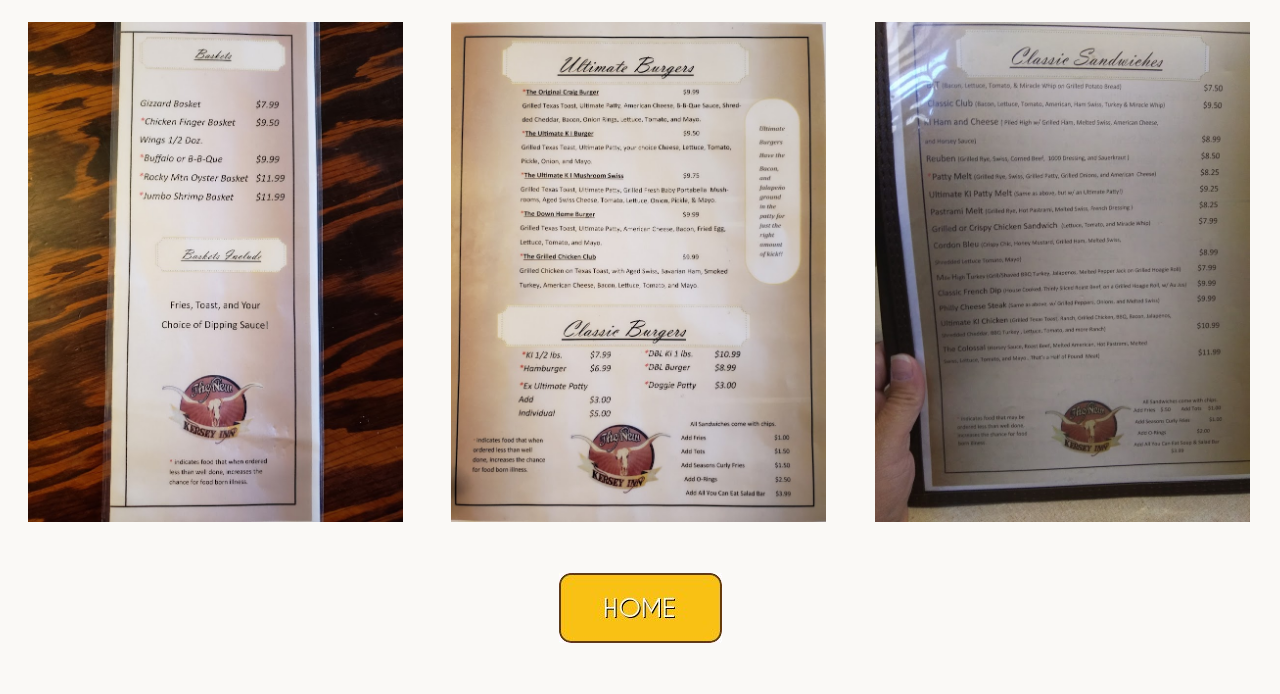
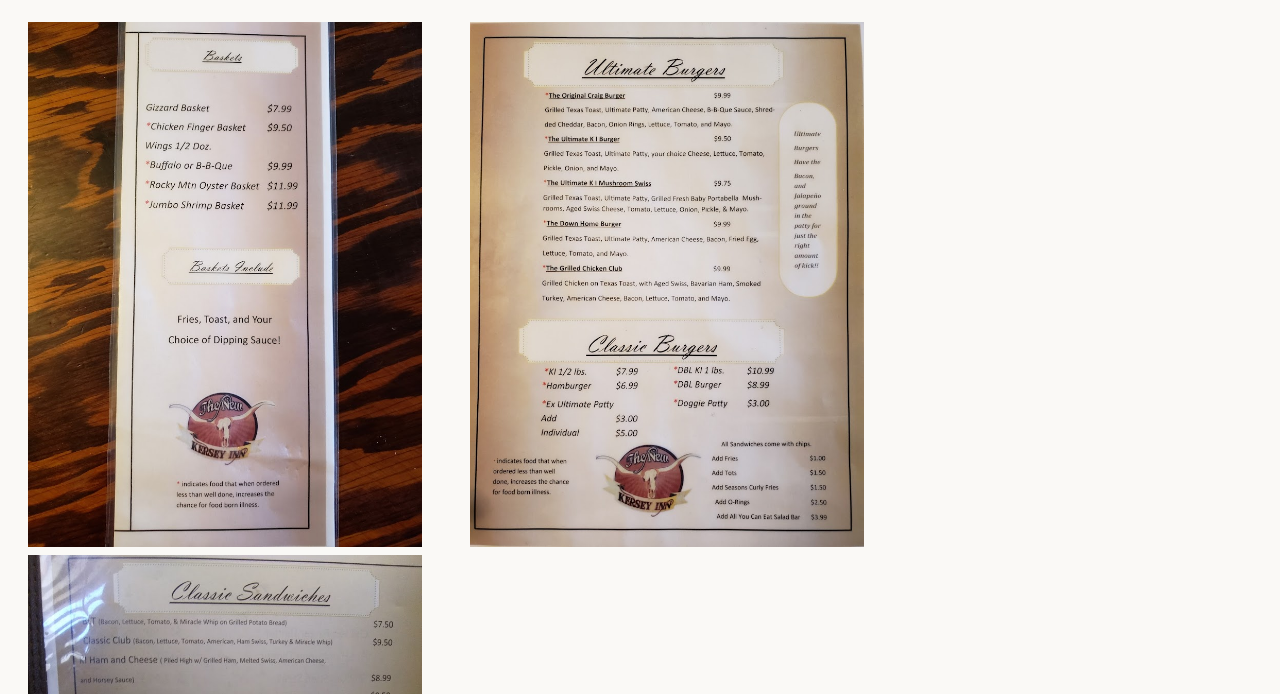
Before and after one commit to hopeahojio/NewKerseyInn.github.io, a plain HTML site: page menu.html in a window 1280 px wide. Shown: the part 106-800 px from the top of the page. Drawn offline with Linux system fonts and the light colour scheme.

Commit message:
Update menu.html

```diff
--- a/menu.html
+++ b/menu.html
@@ -10,9 +10,9 @@
             <h1>-Menu-</h1>
              <nav>
                   <ul>
-                     <li><a href="images/Menu1.jpeg"><img src="images/Menu1.jpeg" alt="Baskets Menu Picture" height="500px"></a></li>
-                     <li><a href="images/Menu2.jpeg"><img src="images/Menu2.jpeg" alt="Burgers Menu Picture" height="500px"></a></li>
-                     <li><a href="images/Menu3.jpeg"><img src="images/Menu3.jpeg" alt="Classic Sandwiches Menu Picture" height="500px"></a></li>
+                     <li><a href="images/Menu1.jpeg"><img src="images/Menu1.jpeg" alt="Baskets Menu Picture" height="525px"></a></li>
+                     <li><a href="images/Menu2.jpeg"><img src="images/Menu2.jpeg" alt="Burgers Menu Picture" height="525px"></a></li>
+                     <li><a href="images/Menu3.jpeg"><img src="images/Menu3.jpeg" alt="Classic Sandwiches Menu Picture" height="525px"></a></li>
                   </ul>
             </nav>
             <div class="button"><a href="index.html"><img src="images/button_home.jpg" alt="Home button"></a></div>
```
